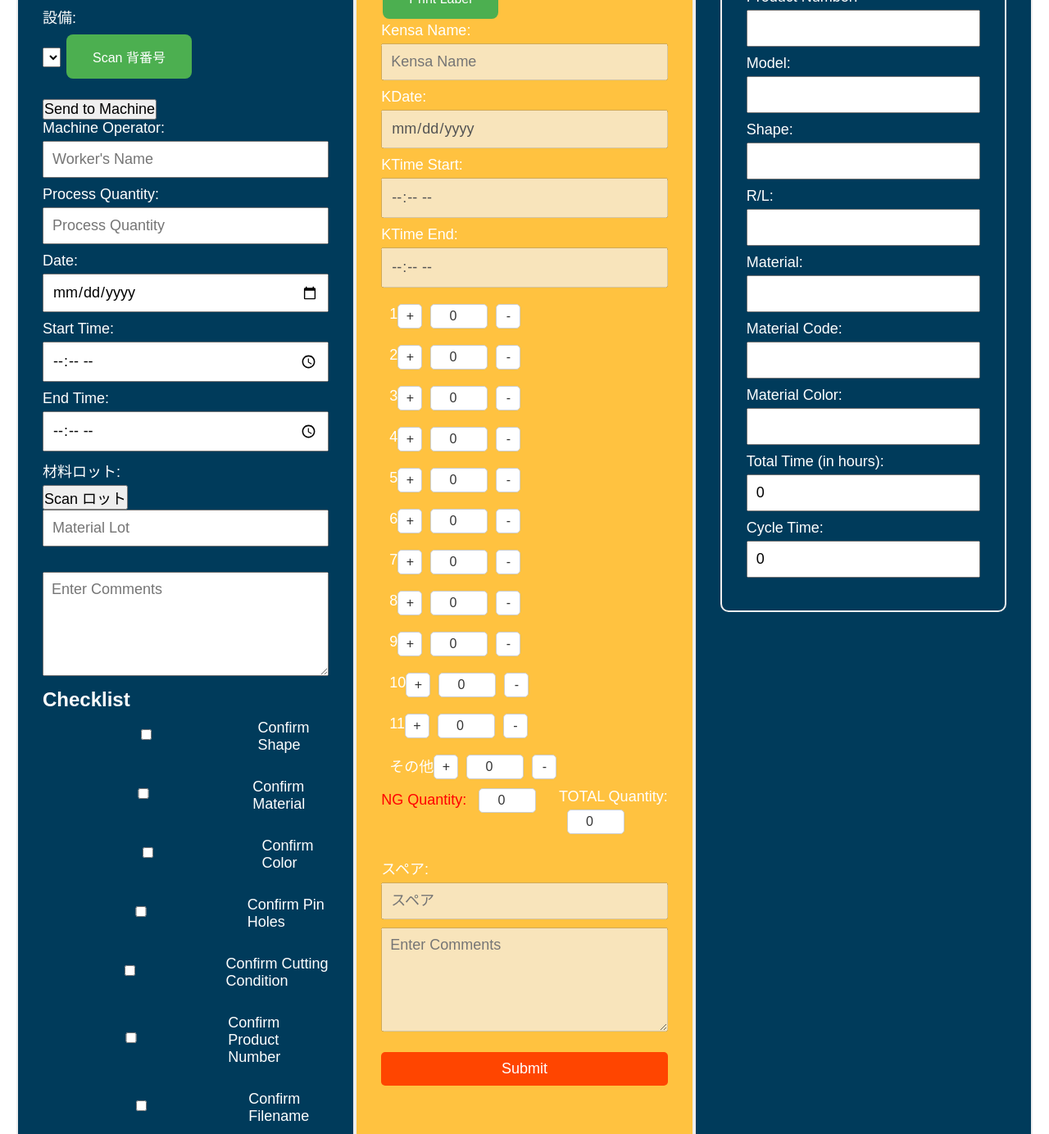
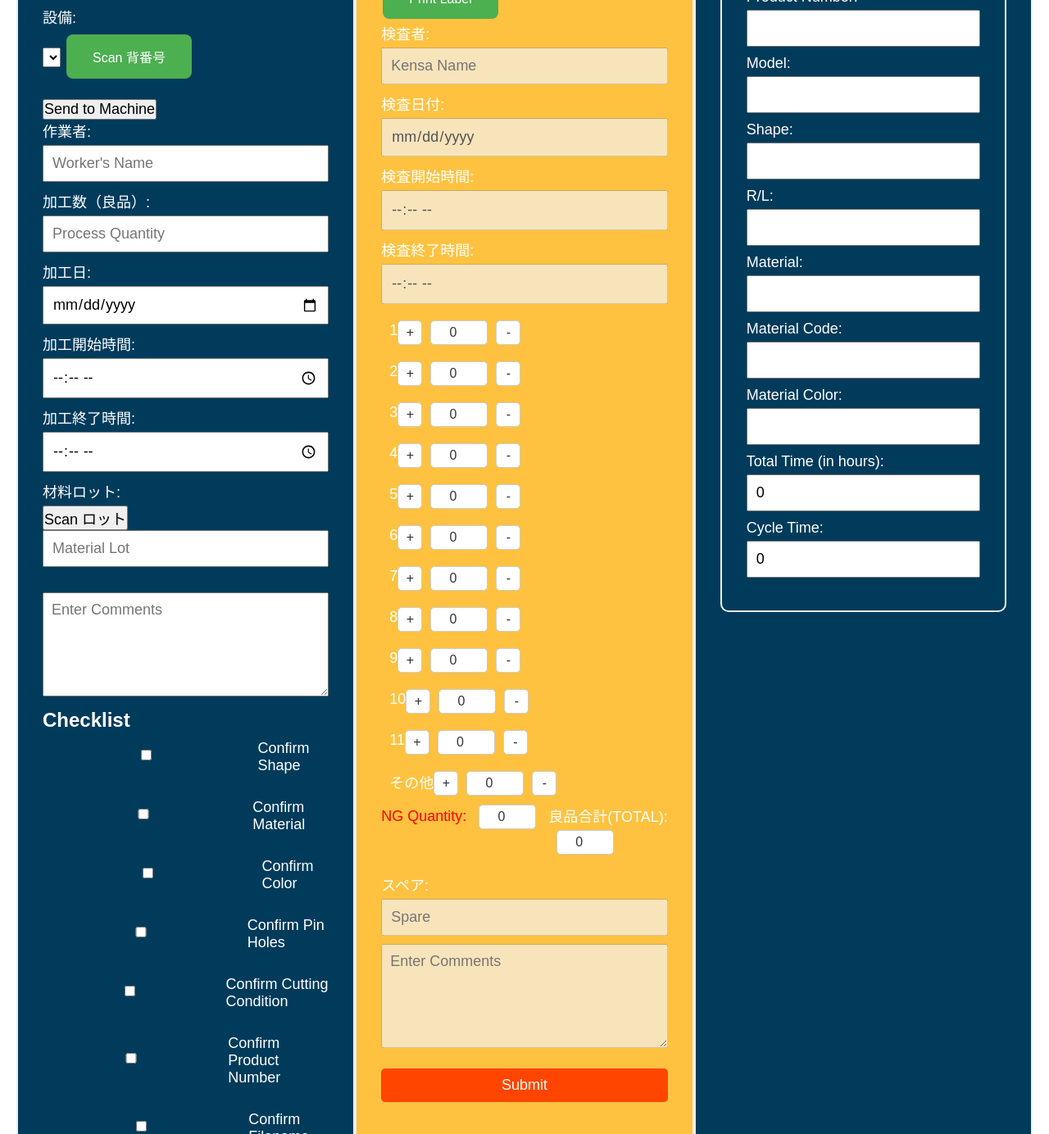
Before and after one commit to karlsome/Kurachi, a plain HTML site: page nippo.html in a window 1280 px wide. Shown: the part 143-1527 px from the top of the page at 82% size. Drawn offline with Linux system fonts and the light colour scheme; no server answers.

Commit message:
pull to refresh disabled

```diff
--- a/Google Sheet.css
+++ b/Google Sheet.css
@@ -6,6 +6,10 @@
     font-size: 18px;
 }
 
+html {
+    overscroll-behavior: none;
+  }
+
 body {
     min-height: 100vh;
     display: flex;
@@ -13,6 +17,7 @@ body {
     justify-content: center;
     margin: 0;
     padding: 20px;
+    overscroll-behavior: none;
 }
 
 .container {
--- a/nippo.html
+++ b/nippo.html
@@ -55,20 +55,20 @@
             <button id="sendtoNC" type="button">Send to Machine</button>
 
 
-            <label for="Machine Operator">Machine Operator:</label>
+            <label for="Machine Operator">作業者:</label>
             <input list="machine-operator-suggestions" placeholder="Worker's Name" id="Machine Operator" name="Machine Operator">
             <datalist id="machine-operator-suggestions"></datalist>
             <br>
-            <label for="Process Quantity">Process Quantity:</label>
+            <label for="Process Quantity">加工数（良品）:</label>
             <input type="text" name="Process Quantity" id="Process Quantity" placeholder="Process Quantity">
             <br>
-            <label for="Lot No.">Date:</label>
+            <label for="Lot No.">加工日:</label>
             <input type="date" name="Lot No." id="Lot No." placeholder="Date" onfocus="setDefaultDate(this)">
             <br>
-            <label for="Start Time">Start Time:</label>
+            <label for="Start Time">加工開始時間:</label>
             <input type="time" name="Start Time" id="Start Time" placeholder="Time Start" onfocus="setDefaultTime(this)">
             <br>
-            <label for="End Time">End Time:</label>
+            <label for="End Time">加工終了時間:</label>
             <input type="time" name="End Time" id="End Time" placeholder="Time End" onfocus="setDefaultTime(this)">
             <br>
 
@@ -152,17 +152,17 @@
 
 
 
-    <label for="Kensa Name">Kensa Name:</label>
+    <label for="Kensa Name">検査者:</label>
     <input list="kensa-name-suggestions" placeholder="Kensa Name" id="Kensa Name" name="Kensa Name" type="text" disabled>
     <datalist id="kensa-name-suggestions"></datalist>
     <br>
-    <label for="KDate">KDate:</label>
+    <label for="KDate">検査日付:</label>
     <input type="date" name="KDate" id="KDate" placeholder="KDate" onfocus="setDefaultDate(this)" disabled>
     <br>
-    <label for="KStart Time">KTime Start:</label>
+    <label for="KStart Time">検査開始時間:</label>
     <input type="time" name="KStart Time" id="KStart Time" placeholder="KTime Start" onfocus="setDefaultTime(this)" disabled>
     <br>
-    <label for="KEnd Time">KTime End:</label>
+    <label for="KEnd Time">検査終了時間:</label>
     <input type="time" name="KEnd Time" id="KEnd Time" placeholder="KTime End" onfocus="setDefaultTime(this)" disabled>
     <br>
 
@@ -252,12 +252,12 @@
         </div>
         <br><br><br><br>
         <div id="total-container">
-            <label for="total">TOTAL Quantity:</label>
+            <label for="total">良品合計(TOTAL):</label>
             <input readonly id="total" value="0" type="number" name="Final Quantity">
         </div>
             </div>
             <label for="在庫">スペア:</label>
-            <input type="text" name="在庫" id="在庫" placeholder="スペア" disabled>
+            <input type="text" name="在庫" id="在庫" placeholder="Spare" disabled>
             <br>
 
             <textarea name="Comments2" rows="5" placeholder="Enter Comments" disabled></textarea>
```
